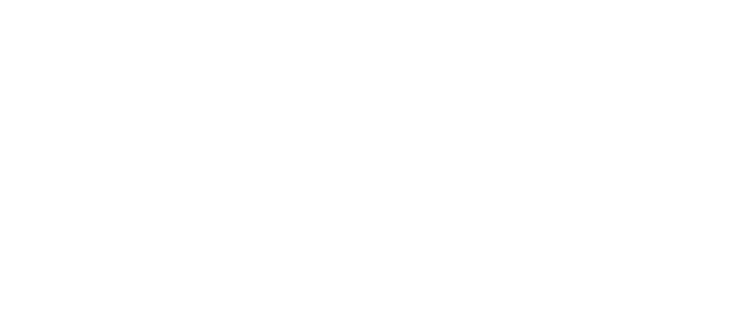
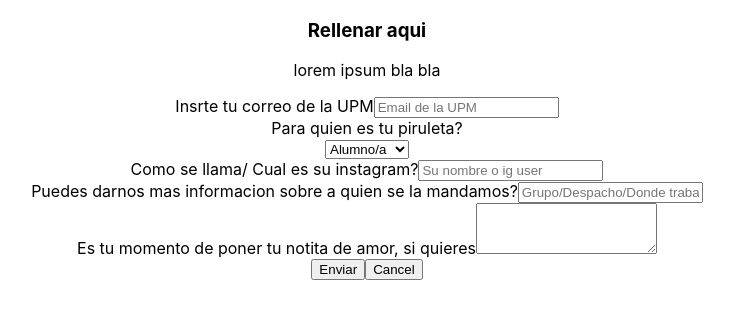
Before and after one commit to Eurielec/EuriSanValentin, a React (Create React App) app: page /enviar in a window 1280 px wide. Shown: the top 318 px of the page, without its empty margins (273-1007 px from the left). Built offline with nearby package versions, Linux system fonts and the light colour scheme.

Commit message:
primera version formEnviar, no css

```diff
--- a/src/components/formEnviar.js
+++ b/src/components/formEnviar.js
@@ -1,6 +1,59 @@
+import React, { Component} from 'react'
+import {Form} from 'react-bootstrap'
+
+
+
 const FormEnviar = () =>{
     return(
         <>
+        <div className='row'>
+            <div className='col-md-6 grid-margin stretch-card'>
+                <div className='card'>
+                    <div className='card-body'>
+                        <h3 className='card-Title'> Rellenar aqui</h3>
+                        <p className='card-description'> lorem ipsum bla bla</p>
+                        <form>
+                            <Form.Group>
+                                <label> Insrte tu correo de la UPM</label>
+                                <Form.Control type="email" className="form-control" placeholder="Email de la UPM"/>
+                            </Form.Group>
+
+                            <Form.Group className="row">
+                                <label className='col-sm-3 col-form-label'> Para quien es tu piruleta?</label>
+                                <div className='col-sm-9'>
+                                    <select className="form-control">
+                                        <option>Alumno/a</option>
+                                        <option>Profesor/a</option>
+                                        <option>Pas</option>
+                                    </select>
+
+                                </div>
+                            </Form.Group>
+
+                            <Form.Group>
+                                <label> Como se llama/ Cual es su instagram?</label>
+                                <Form.Control type="text" className="form-control" placeholder="Su nombre o ig user"/>
+                            </Form.Group>
+
+                            <Form.Group>
+                                <label> Puedes darnos mas informacion sobre a quien se la mandamos?</label>
+                                <Form.Control type="text" className="form-control" placeholder="Grupo/Despacho/Donde trabaja"/>
+                            </Form.Group>
+
+                            <Form.Group>
+                                <label> Es tu momento de poner tu notita de amor, si quieres</label>
+                                <textarea className='form-control' rows="3"></textarea>
+
+                            </Form.Group>
+
+                            <button type='submit' className='btn btn-primary mr-2'>Enviar</button>
+                            <button className='btn btn-light'>Cancel</button>
+
+                        </form>
+                        </div>
+                    </div>
+                </div>
+            </div>
         </>
     )
 }
```
